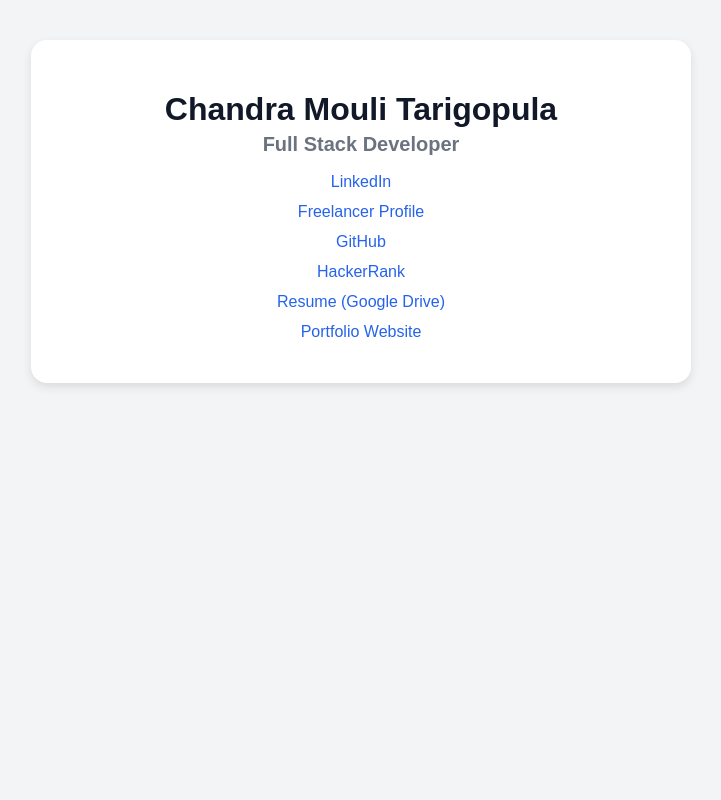
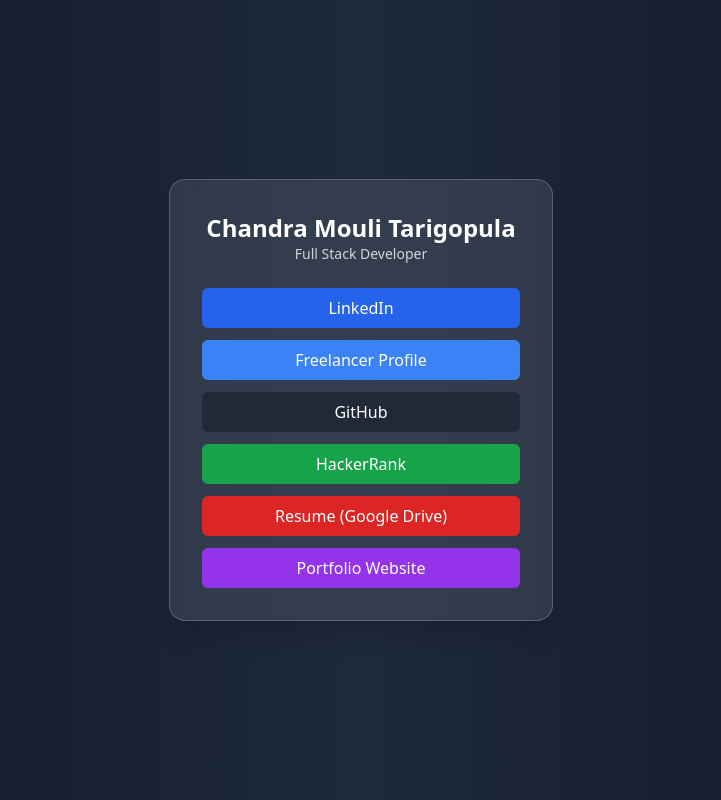
Before and after one commit to chandramouli35/digital-card, a plain HTML site: page index.html in a window 1280 px wide. Shown: the whole page, without its empty margins (279-1000 px from the left). Drawn offline with nearby package versions, Linux system fonts and the light colour scheme.

Commit message:
Update index.html

```diff
--- a/index.html
+++ b/index.html
@@ -3,70 +3,56 @@
   <head>
     <meta charset="UTF-8" />
     <meta name="viewport" content="width=device-width, initial-scale=1.0" />
-    <title>Chandra Mouli Tarigopula - Digital Card</title>
-    <style>
-      body {
-        font-family: Arial, sans-serif;
-        background: #f3f4f6;
-        margin: 0;
-        padding: 40px;
-        display: flex;
-        flex-direction: column;
-        align-items: center;
-        color: #111827;
-      }
-      .card {
-        background: white;
-        padding: 30px;
-        border-radius: 16px;
-        box-shadow: 0 4px 10px rgba(0, 0, 0, 0.1);
-        max-width: 600px;
-        width: 100%;
-        text-align: center;
-      }
-      h1 {
-        margin-bottom: 0;
-      }
-      h2 {
-        margin-top: 5px;
-        color: #6b7280;
-        font-size: 20px;
-      }
-      a {
-        display: block;
-        margin: 12px 0;
-        color: #2563eb;
-        text-decoration: none;
-      }
-      a:hover {
-        text-decoration: underline;
-      }
-    </style>
+    <title>Chandra Mouli Tarigopula</title>
+    <script src="https://cdn.tailwindcss.com"></script>
   </head>
-  <body>
-    <div class="card">
-      <h1>Chandra Mouli Tarigopula</h1>
-      <h2>Full Stack Developer</h2>
-      <a href="https://www.linkedin.com/in/mouli-chandra/" target="_blank"
+  <body
+    class="bg-gradient-to-r from-slate-900 via-slate-800 to-slate-900 min-h-screen flex items-center justify-center p-6"
+  >
+    <div
+      class="backdrop-blur-md bg-white/10 border border-white/20 shadow-xl rounded-2xl p-8 max-w-sm w-full text-center"
+    >
+      <h1 class="text-white text-2xl font-bold">Chandra Mouli Tarigopula</h1>
+      <p class="text-gray-300 text-sm mb-6">Full Stack Developer</p>
+
+      <div class="space-y-3">
+        <a
+          href="https://www.linkedin.com/in/mouli-chandra/"
+          class="block bg-blue-600 hover:bg-blue-700 text-white font-medium py-2 px-4 rounded-md transition"
+          target="_blank"
           >LinkedIn</a
         >
-      <a href="https://www.freelancer.in/u/Chandramouli1m" target="_blank"
+        <a
+          href="https://www.freelancer.in/u/Chandramouli1m"
+          class="block bg-blue-500 hover:bg-blue-600 text-white font-medium py-2 px-4 rounded-md transition"
+          target="_blank"
           >Freelancer Profile</a
         >
-      <a href="https://github.com/chandramouli35" target="_blank">GitHub</a>
+        <a
+          href="https://github.com/chandramouli35"
+          class="block bg-gray-800 hover:bg-black text-white font-medium py-2 px-4 rounded-md transition"
+          target="_blank"
+          >GitHub</a
+        >
         <a
           href="https://www.hackerrank.com/profile/tarigopulachand1"
+          class="block bg-green-600 hover:bg-green-700 text-white font-medium py-2 px-4 rounded-md transition"
           target="_blank"
           >HackerRank</a
         >
         <a
           href="https://drive.google.com/file/d/1H9O9c9GzOGssblqfl_do_RhGZ4RGZ1zK/view?usp=sharing"
+          class="block bg-red-600 hover:bg-red-700 text-white font-medium py-2 px-4 rounded-md transition"
           target="_blank"
           >Resume (Google Drive)</a
         >
-      <a href="https://tarigopulaportfolio.netlify.app/" target="_blank"
+        <a
+          href="https://tarigopulaportfolio.netlify.app/"
+          class="block bg-purple-600 hover:bg-purple-700 text-white font-medium py-2 px-4 rounded-md transition"
+          target="_blank"
           >Portfolio Website</a
         >
       </div>
+    </div>
   </body>
 </html>
```
Lines whose indentation alone changed are shown as unchanged.
